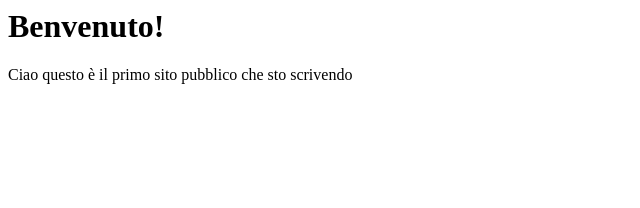
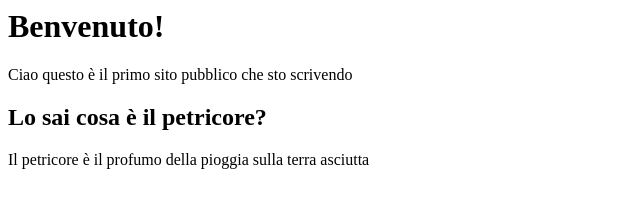
Before and after one commit to Cleo98/Cleo98.github.io, a plain HTML site: page index.html in a window 1280 px wide. Shown: the whole page, without its empty margins (0-640 px from the left). Drawn offline with Linux system fonts and the light colour scheme.

Commit message:
Update index.html

```diff
--- a/index.html
+++ b/index.html
@@ -6,6 +6,10 @@
   <body>
     <h1> Benvenuto! </h1>
     <p> Ciao questo è il primo sito pubblico che sto scrivendo </p>
+
+    <h2> Lo sai cosa è il <b>petricore</b>?</h2>
+    <p> Il petricore è il profumo della pioggia sulla terra asciutta </p>
+
   </body>
 
 </html>
```
